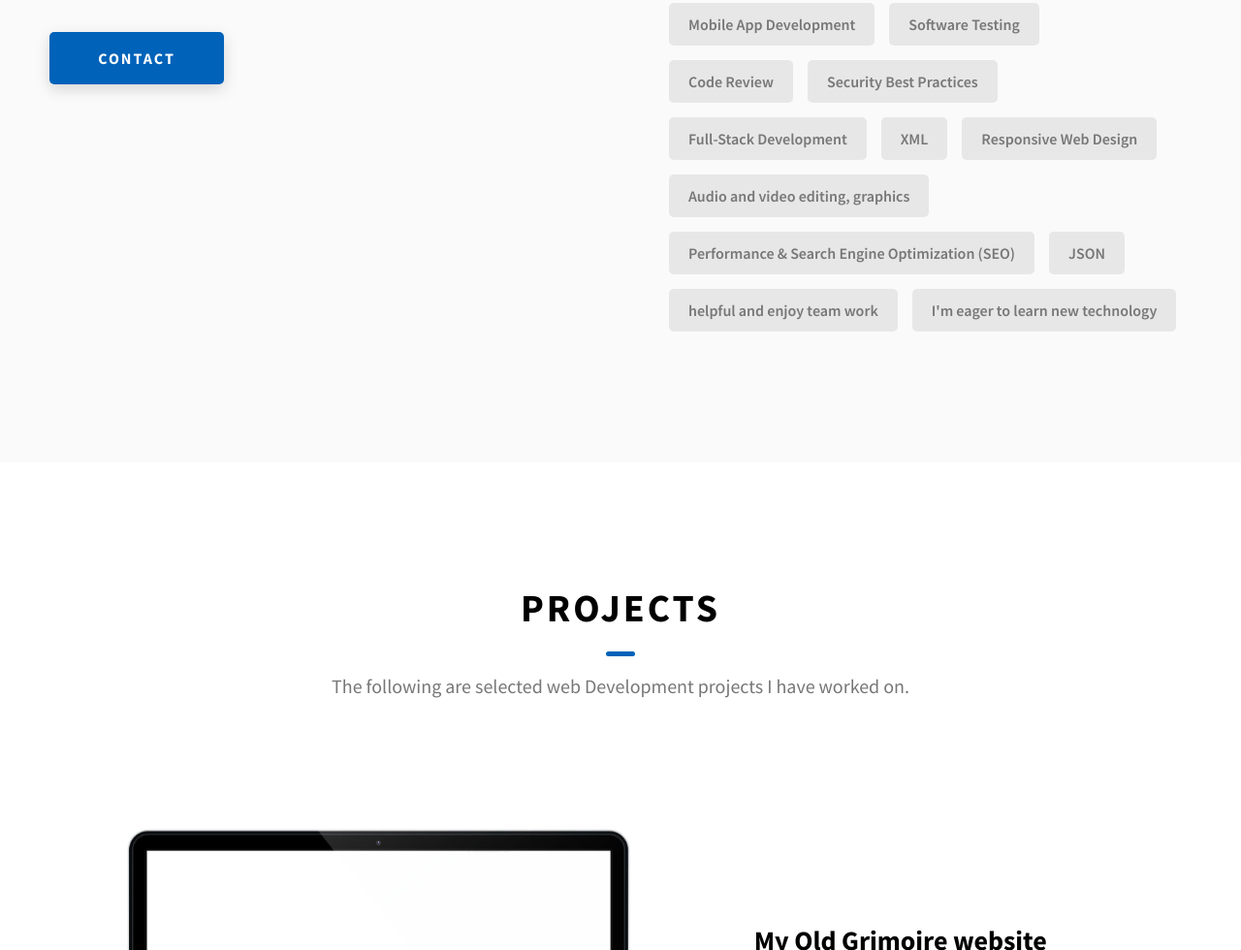
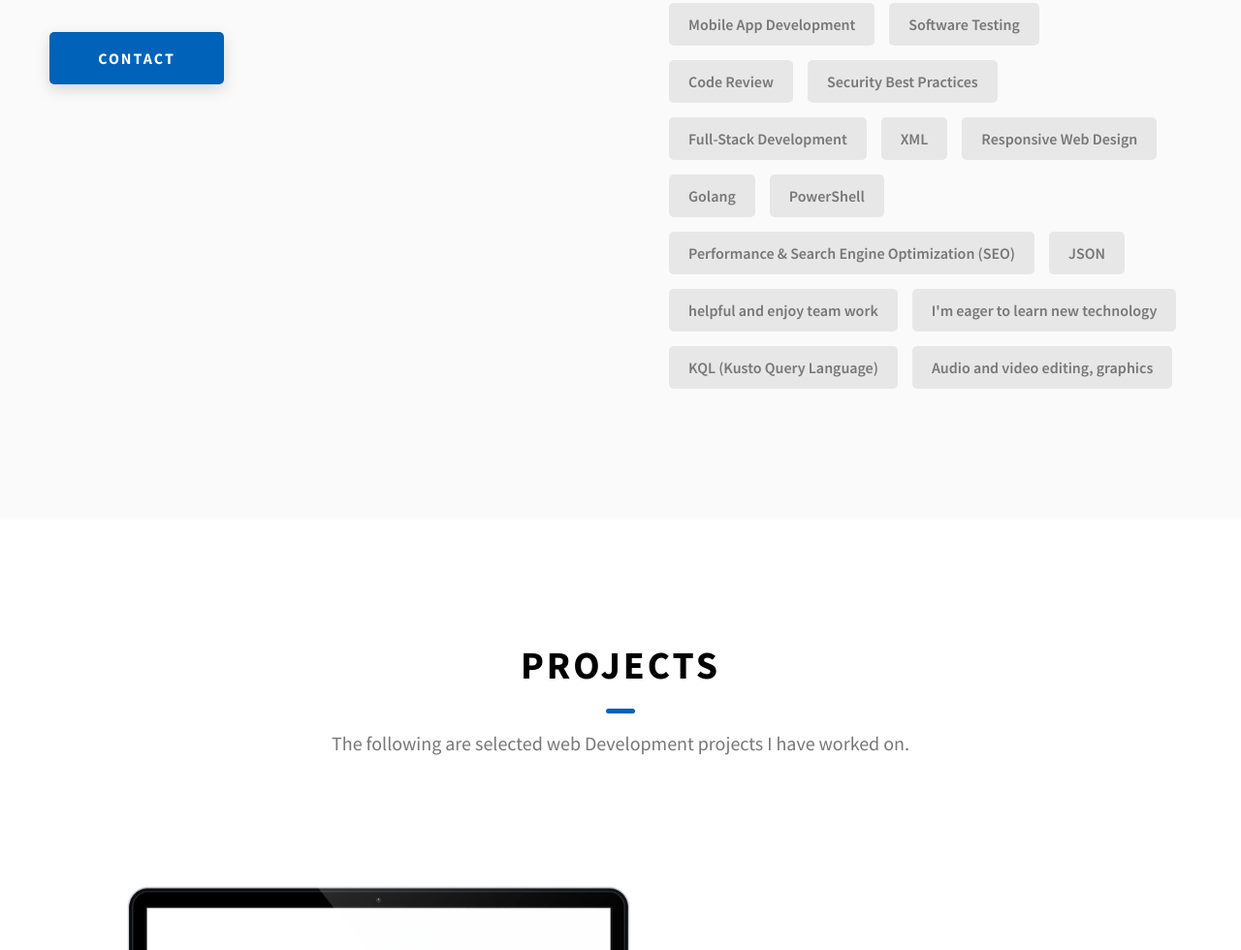
Before and after one commit to KerelosMikhail/Kerelos.github.io, a website: page index.html in a window 1280 px wide. Shown: the part 1661-2641 px from the top of the page at 97% size. Drawn offline with Linux system fonts and the light colour scheme.

Commit message:
Adding more skills

```diff
--- a/index.html
+++ b/index.html
@@ -235,13 +235,16 @@
               <div class="skills__skill">Full-Stack Development</div>
               <div class="skills__skill">XML</div>
               <div class="skills__skill">Responsive Web Design</div>
-              <div class="skills__skill">Audio and video editing, graphics</div>
+              <div class="skills__skill">Golang</div>
+              <div class="skills__skill">PowerShell</div>
               <div class="skills__skill">
                 Performance & Search Engine Optimization (SEO)
               </div>
               <div class="skills__skill">JSON</div>
               <div class="skills__skill">helpful and enjoy team work</div>
               <div class="skills__skill">I'm eager to learn new technology</div>
+              <div class="skills__skill">KQL (Kusto Query Language)</div>
+              <div class="skills__skill">Audio and video editing, graphics</div>
             </div>
           </div>
         </div>
```
